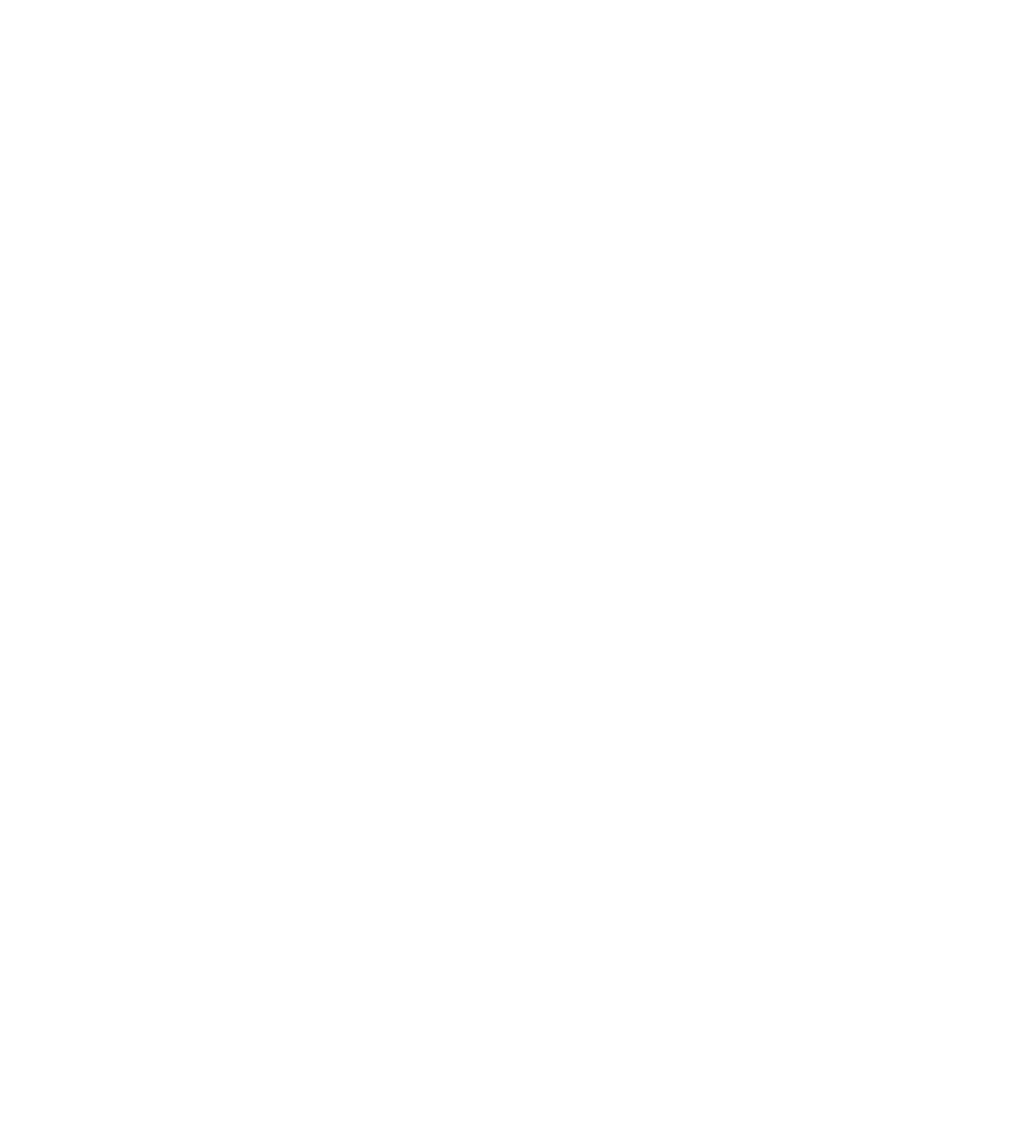
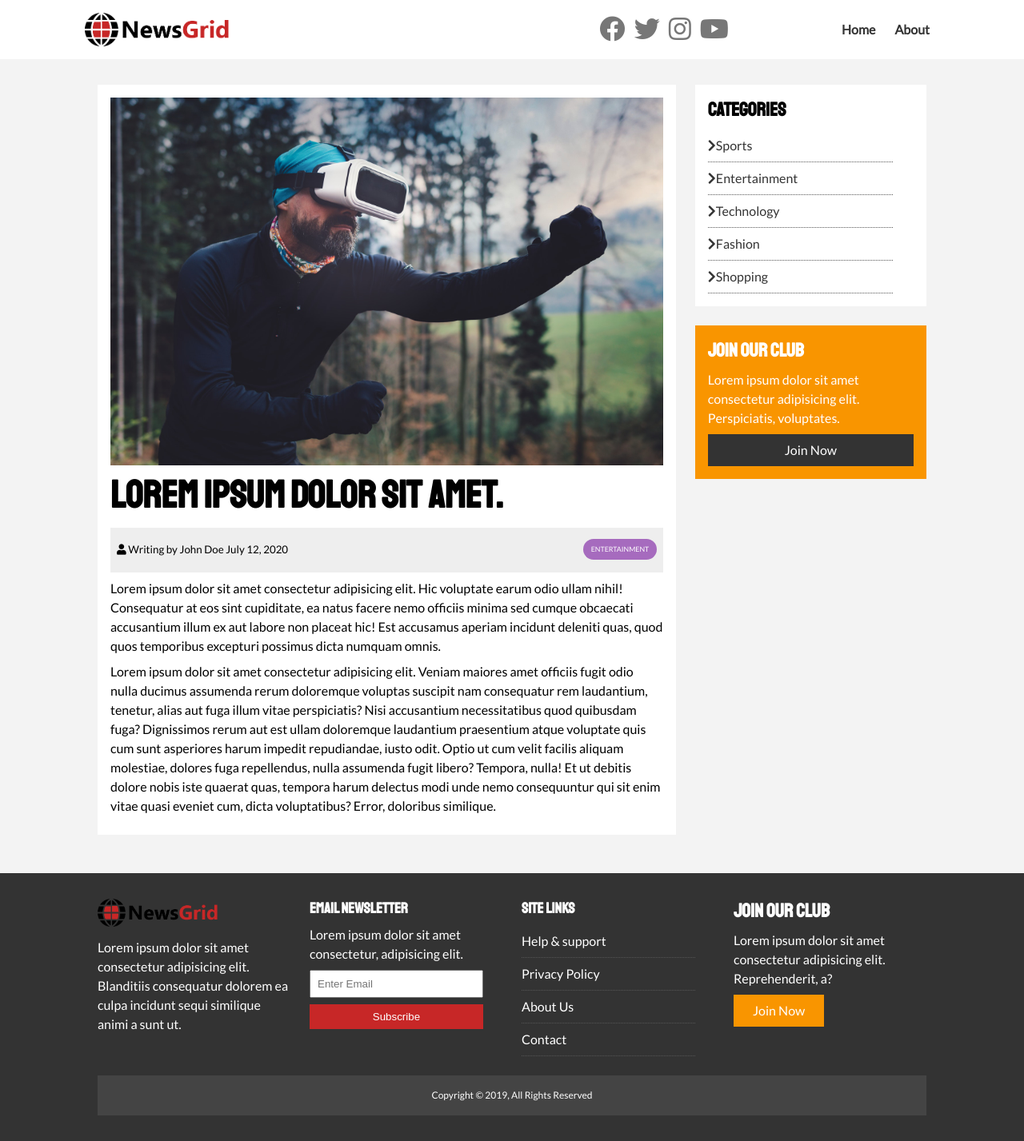
Before and after one commit to DanDucVira/NewsWeb, a plain HTML site: page article.html in a window 1280 px wide. Shown: the whole page at 80% size. Before the commit the page ends 800 px from the top, so only its background shows below. Drawn offline with Linux system fonts and the light colour scheme.

Commit message:
finished Article Page

```diff
--- a/article.html
+++ b/article.html
@@ -0,0 +1,124 @@
+<!DOCTYPE html>
+<html lang="en">
+
+<head>
+    <meta charset="UTF-8">
+    <meta name="viewport" content="width=device-width, initial-scale=1.0">
+    <link rel="stylesheet" href="https://use.fontawesome.com/releases/v5.8.1/css/all.css"
+        integrity="sha384-50oBUHEmvpQ+1lW4y57PTFmhCaXp0ML5d60M1M7uH2+nqUivzIebhndOJK28anvf" crossorigin="anonymous">
+    <link rel="preconnect" href="https://fonts.gstatic.com">
+    <link href="https://fonts.googleapis.com/css2?family=Lato&display=swap" rel="stylesheet">
+    <link rel="preconnect" href="https://fonts.gstatic.com">
+    <link href="https://fonts.googleapis.com/css2?family=Staatliches&display=swap" rel="stylesheet">
+    <link rel="stylesheet" href="/css/style.css">
+    <link rel="stylesheet" media="screen and (max-width: 768px)" href="/css/mobile.css">
+    <link rel="shortcut icon" type="image/x-icon" href="favicon.ico">
+
+    <title>News Web | Latest News</title>
+</head>
+
+<body>
+    <nav id="main-nav">
+        <div class="container">
+            <img class="logo" src="/imgs/logo.png" alt="Logo">
+            <div class="social">
+                <a href="http://facebook.com" target="_blank"><i class="fab fa-facebook fa-2x"></i></a>
+                <a href="http://twitter.com" target="_blank"><i class="fab fa-twitter fa-2x"></i></a>
+                <a href="http://instagram.com" target="_blank"><i class="fab fa-instagram fa-2x"></i></a>
+                <a href="http://youtube.com" target="_blank"><i class="fab fa-youtube fa-2x"></i></a>
+            </div>
+            <ul>
+                <li><a href="index.html">Home</a></li>
+                <li><a href="about.html">About</a></li>
+            </ul>
+        </div>
+    </nav>
+
+    <section id="article">
+        <div class="container">
+            <div class="page-container">
+                <article class="card">
+                    <img src="/imgs/ent1.jpg" alt="">
+                    <h1 class="l-heading">Lorem ipsum dolor sit amet.</h1>
+                    <div class="meta">
+                        <small>
+                            <i class="fas fa-user"></i> Writing by John Doe July 12, 2020
+
+                        </small>
+                        <div class="category category-ent">Entertainment</div>
+                    </div>
+                    <p>Lorem ipsum dolor sit amet consectetur adipisicing elit. Hic voluptate earum odio ullam nihil!
+                        Consequatur at eos sint cupiditate, ea natus facere nemo officiis minima sed cumque obcaecati
+                        accusantium illum ex aut labore non placeat hic! Est accusamus aperiam incidunt deleniti quas,
+                        quod quos temporibus excepturi possimus dicta numquam omnis.</p>
+                    <p>Lorem ipsum dolor sit amet consectetur adipisicing elit. Veniam maiores amet officiis fugit odio
+                        nulla ducimus assumenda rerum doloremque voluptas suscipit nam consequatur rem laudantium,
+                        tenetur, alias aut fuga illum vitae perspiciatis? Nisi accusantium necessitatibus quod quibusdam
+                        fuga? Dignissimos rerum aut est ullam doloremque laudantium praesentium atque voluptate quis cum
+                        sunt asperiores harum impedit repudiandae, iusto odit. Optio ut cum velit facilis aliquam
+                        molestiae, dolores fuga repellendus, nulla assumenda fugit libero? Tempora, nulla! Et ut debitis
+                        dolore nobis iste quaerat quas, tempora harum delectus modi unde nemo consequuntur qui sit enim
+                        vitae quasi eveniet cum, dicta voluptatibus? Error, doloribus similique.</p>
+                </article>
+                <aside id="categories" class="card">
+                    <h2>Categories</h2>
+                    <ul class="list">
+                        <li><a href="#"><i class="fas fa-chevron-right"></i>Sports</a></li>
+                        <li><a href="#"><i class="fas fa-chevron-right"></i>Entertainment</a></li>
+                        <li><a href="#"><i class="fas fa-chevron-right"></i>Technology</a></li>
+                        <li><a href="#"><i class="fas fa-chevron-right"></i>Fashion</a></li>
+                        <li><a href="#"><i class="fas fa-chevron-right"></i>Shopping</a></li>
+                    </ul>
+                </aside>
+                <aside class="card bg-secondary">
+                    <h2>Join Our Club</h2>
+                    <p>Lorem ipsum dolor sit amet consectetur adipisicing elit. Perspiciatis, voluptates.</p>
+                    <a class="btn btn-dark btn-block" href="#">Join Now</a>
+                </aside>
+            </div>
+        </div>
+    </section>
+
+
+
+    <!--Footer-->
+    <footer id="main-footer" class="py-2">
+        <div class="container footer-container">
+            <div>
+                <img src="/imgs/logo.png" alt="News Grid">
+                <p>Lorem ipsum dolor sit amet consectetur adipisicing elit. Blanditiis consequatur dolorem ea culpa
+                    incidunt sequi similique animi a sunt ut.</p>
+            </div>
+            <div>
+                <h3>Email Newsletter</h3>
+                <p>Lorem ipsum dolor sit amet consectetur, adipisicing elit.</p>
+                <form>
+                    <input type="email" placeholder="Enter Email">
+                    <input type="submit" value="Subscribe" class="btn btn-primary">
+                </form>
+            </div>
+            <div>
+                <h3>Site Links</h3>
+                <ul class="list">
+                    <li><a href="#">Help & support</a></li>
+                    <li><a href="#">Privacy Policy</a></li>
+                    <li><a href="#">About Us</a></li>
+                    <li><a href="#">Contact</a></li>
+                </ul>
+            </div>
+            <div>
+                <h2>Join our Club</h2>
+                <p>Lorem ipsum dolor sit amet consectetur adipisicing elit. Reprehenderit, a?</p>
+                <a href="#" class="btn btn-secondary">Join Now</a>
+            </div>
+            <div>
+                <p>
+                    Copyright &copy; 2019, All Rights Reserved
+                </p>
+            </div>
+        </div>
+    </footer>
+
+</body>
+
+</html>
--- a/css/style.css
+++ b/css/style.css
@@ -174,6 +174,10 @@ h6 {
     padding: 3rem;
 }
 
+.l-heading {
+    font-size: 3rem;
+}
+
 .list li {
     padding: .5rem 0;
     border-bottom: #555 dotted 1px;
@@ -303,6 +307,19 @@ h6 {
     grid-column: 2 / span 2;
 }
 
+#article .meta {
+    display: flex;
+    justify-content: space-between;
+    align-items: center;
+    background: #eee;
+    padding: 0.5rem;
+
+}
+
+#article .meta .category {
+    margin-top: 0.4rem;
+}
+
 /*Footer*/
 #main-footer {
     background: var(--dark-color);
```
